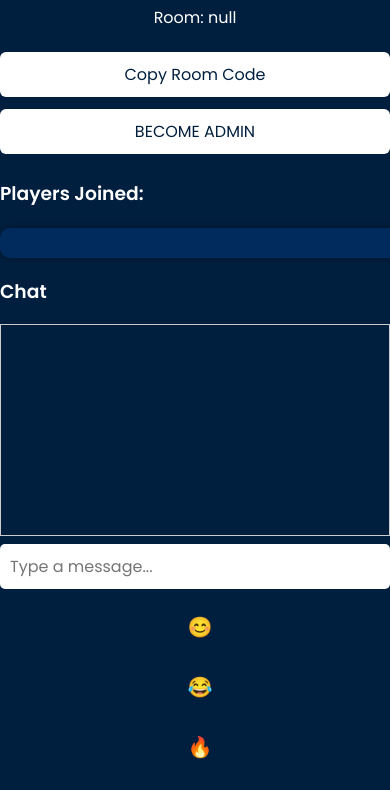
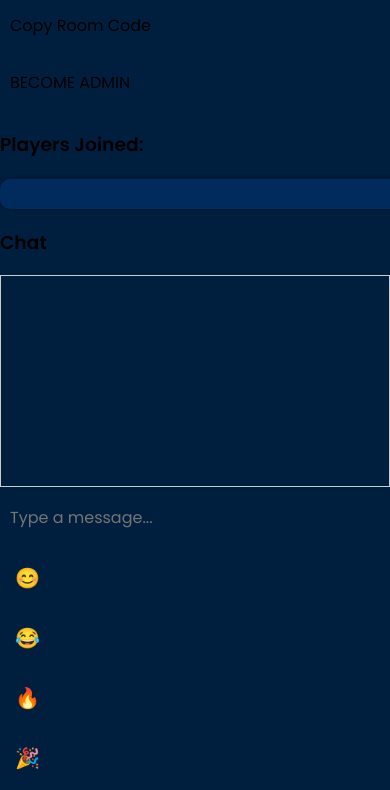
Before and after one commit to Prithivraj005/SPELLO, a website: page game.html in a window 390 px wide. Shown: the part 86-876 px from the top of the page. Drawn offline with nearby package versions, Linux system fonts and the light colour scheme; no server answers.

Commit message:
Update styles.css

```diff
--- a/styles.css
+++ b/styles.css
@@ -143,6 +143,17 @@ button:hover {
    ========================= */
 
 /* Apply only for screens ≤ 768px */
+
+
+/* Force mobile override to reload */
+@media (max-width: 768px) {
+  html, body, .container, input, button, p, h1 {
+    all: unset;
+    display: revert;
+  }
+}
+
+
 @media (max-width: 768px) {
   body {
     background-color: #001f3f;
```
